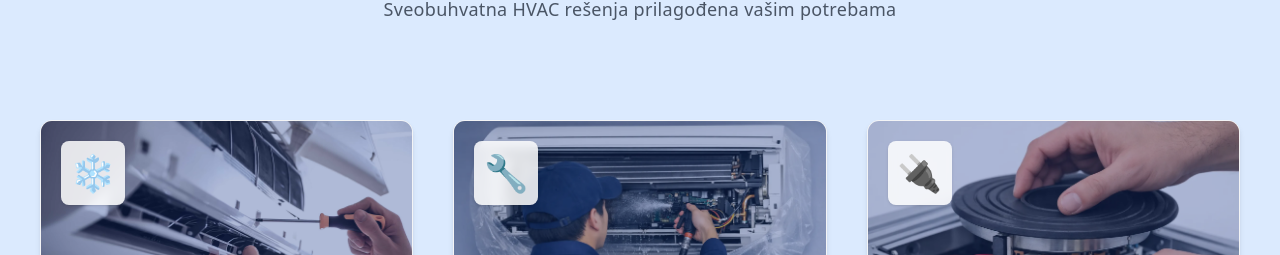
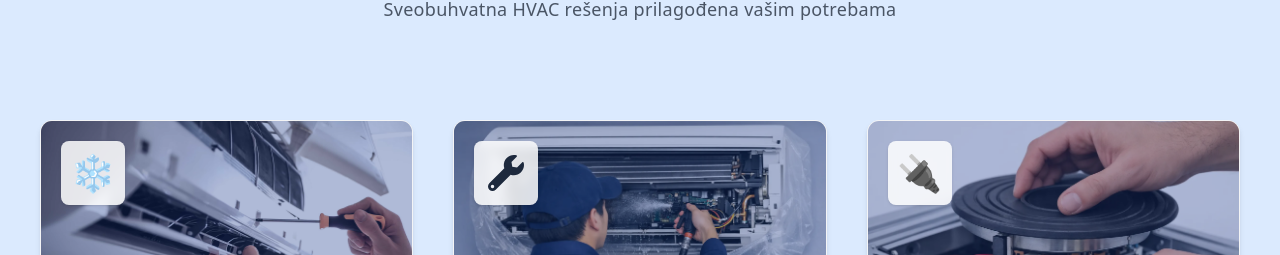
Before and after one commit to RaptorFF/next.js-frigo-mark-project, a Next.js app: page / in a window 1280 px wide. Shown: the part 953-1208 px from the top of the page. Built offline with nearby package versions, Linux system fonts and the light colour scheme.

Commit message:
Updating icon in Services.js

```diff
--- a/app/_components/Services.js
+++ b/app/_components/Services.js
@@ -3,6 +3,7 @@
 import { useEffect, useRef, useState } from "react";
 import Image from "next/image";
 import Link from "next/link";
+import { FaWrench } from "react-icons/fa";
 
 import { services } from "@/app/_data/services";
 import { BLUR_DATA_URL } from "@/app/_data/media";
@@ -79,7 +80,11 @@ export default function Services() {
                 <div className="absolute inset-0 bg-blue-900/35" />
                 <div className="relative z-10 h-full flex items-start justify-start p-4 md:p-5">
                   <div className="text-4xl inline-flex items-center justify-center w-16 h-16 bg-white/85 backdrop-blur-xs rounded-lg shadow-sm">
-                    {service.icon}
+                    {service.id === 2 ? (
+                      <FaWrench className="text-slate-800" aria-label="Alat" />
+                    ) : (
+                      service.icon
+                    )}
                   </div>
                 </div>
               </div>
```
